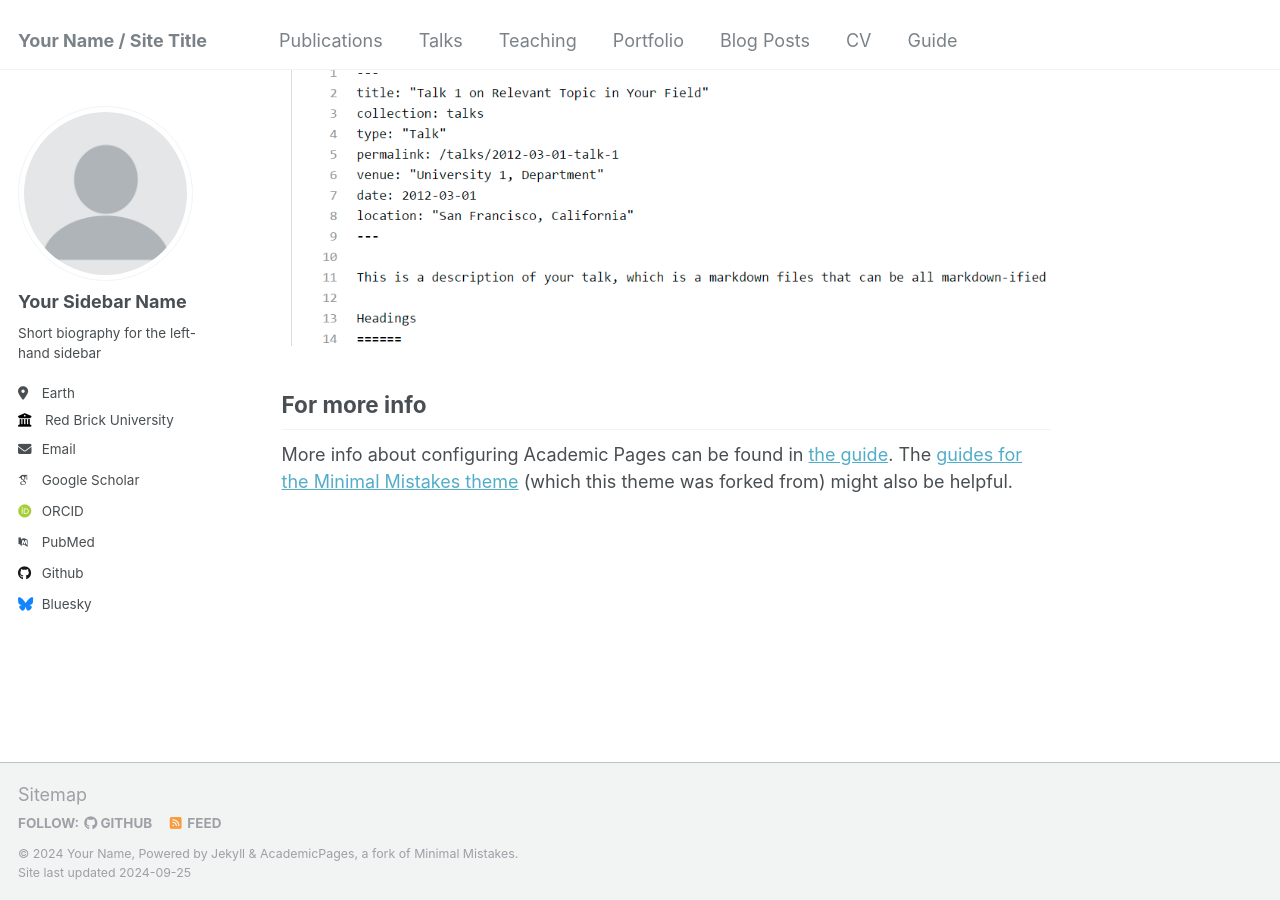
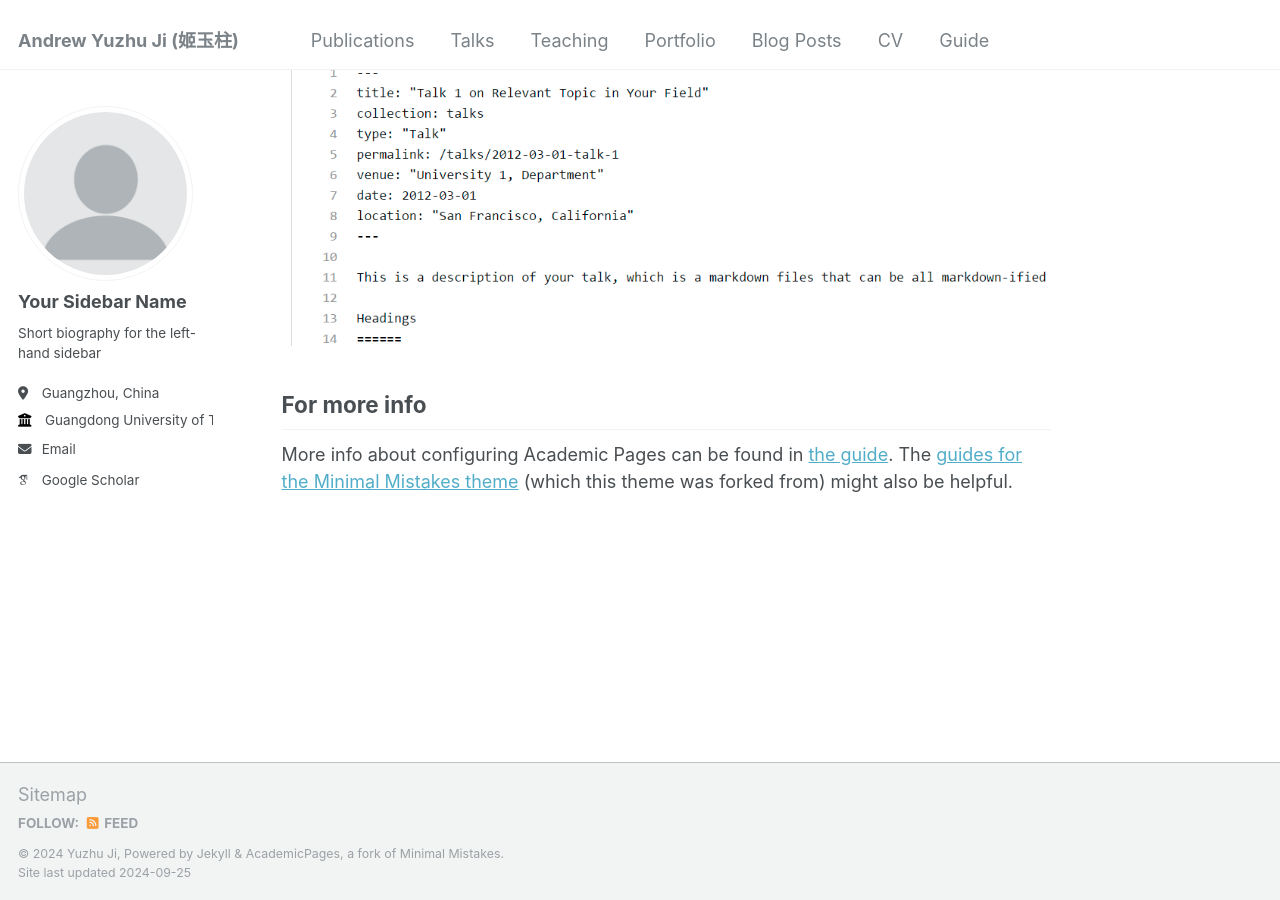
Before and after one commit to AndrewChiyz/andrewchiyz.github.io, a Jekyll site: the page built from _pages/about.md, in a window 1280 px wide and 900 px high, scrolled down 2643 px. Built offline with Jekyll 4.4.1, drawn with Linux system fonts in a browser that asks for light colours; some web fonts are replaced.

Commit message:
Update _config.yml

```diff
--- a/_config.yml
+++ b/_config.yml
@@ -8,13 +8,13 @@
 
 # Basic Site Settings
 locale                   : "en-US"
-title                    : "Your Name / Site Title"
+title                    : "Andrew Yuzhu Ji (姬玉柱)"
 title_separator          : "-"
-name                     : &name "Your Name"
-description              : &description "personal description"
-url                      : https://academicpages.github.io # the base hostname & protocol for your site e.g. "https://mmistakes.github.io"
+name                     : &name "Yuzhu Ji"
+description              : &description "School of Computer Science and Technology, Guangdong University of Technology (GDUT)"
+url                      : https://andrewchiyz.github.io # the base hostname & protocol for your site e.g. "https://andrewchiyz.github.io"
 baseurl                  : "" # the subpath of your site, e.g. "/blog"
-repository               : "academicpages/academicpages.github.io"
+repository               : "andrewchiyz/andrewchiyz.github.io"
 
 # Site Author - The following control what appear as part of the author content on the side bar.
 #               If a field is blank the icon and link will not appear, otherwise it will be shown.
@@ -25,30 +25,31 @@ author:
   name             : "Your Sidebar Name"
   pronouns         : # example: "she/her"
   bio              : "Short biography for the left-hand sidebar"
-  location         : "Earth"
-  employer         : "Red Brick University"
+  location         : "Guangzhou, China"
+  employer         : "Guangdong University of Technology (GDUT)"
   uri              : # URL
-  email            : "none@example.org"
+  email            : "yuzhu.ji@gdut.edu.cn"
 
   # Academic websites
   arxiv            : # URL - Update with the correct link to your profile
-  googlescholar    : "https://scholar.google.com/citations?user=PS_CX0AAAAAJ"
+  googlescholar    : "https://scholar.google.com/citations?hl=en&user=EqHMEmMAAAAJ"
   impactstory      : # URL
-  orcid            : "http://orcid.org/yourorcidurl"
+  orcid            : # "http://orcid.org/yourorcidurl"
   semantic         : # URL
-  pubmed           : "https://www.ncbi.nlm.nih.gov/pubmed/?term=john+snow"
+  pubmed           : # "https://www.ncbi.nlm.nih.gov/pubmed/?term=john+snow"
   researchgate     : # URL
+  dblp             : "https://dblp.org/pid/169/2012.html"
 
   # Repositories and software development
   bitbucket        : # Username - Update with your username on the site
   codepen          : # Username
   dribbble         : # Username
-  github           : "academicpages"
+  github           : # "academicpages"
   kaggle           : # Username
   stackoverflow    : # User number or user number and name (i.e., use "1" or "1/jeff-atwood")
 
   # Social media
-  bluesky          : "bsky.app" # Replace this with you Bluesky username
+  bluesky          : # "bsky.app" # Replace this with you Bluesky username
   facebook         : # Username
   flickr           : # Username
   foursquare       : # Username
```
